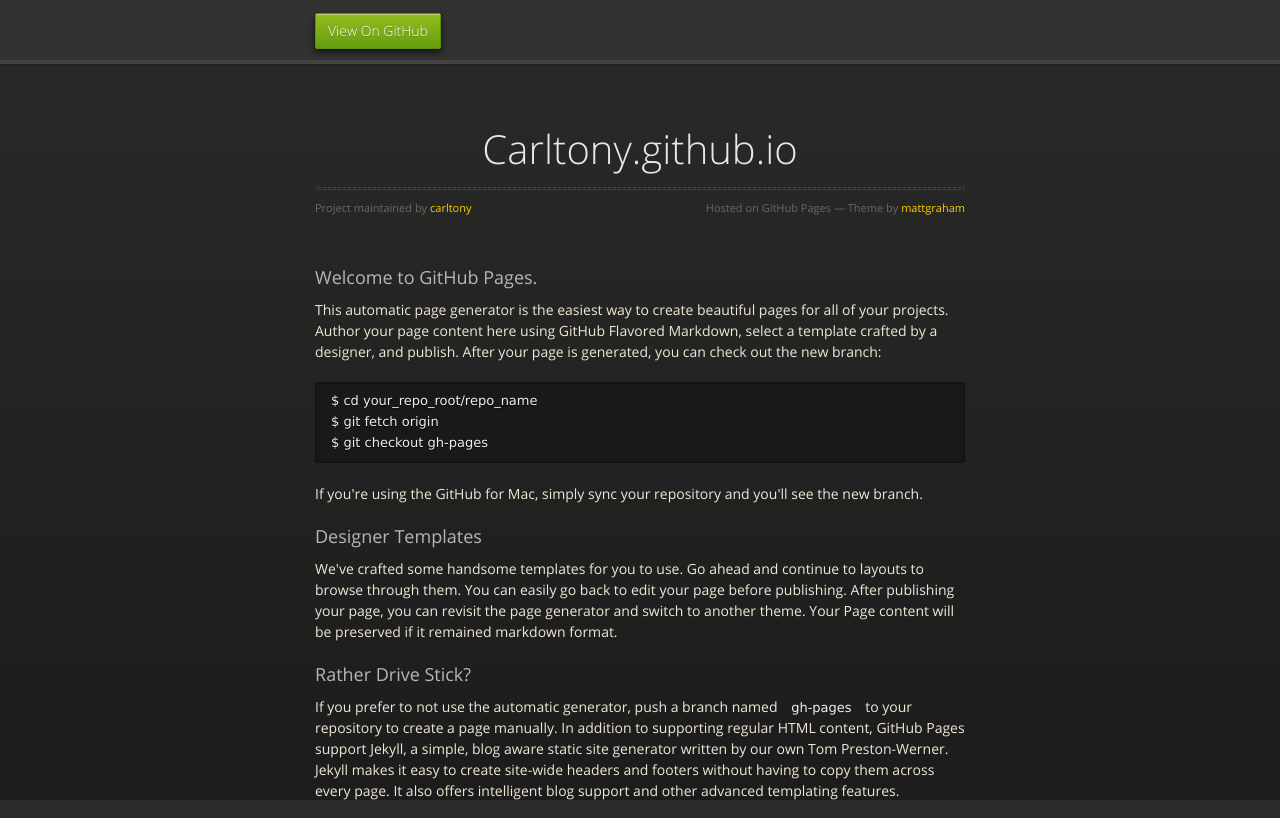
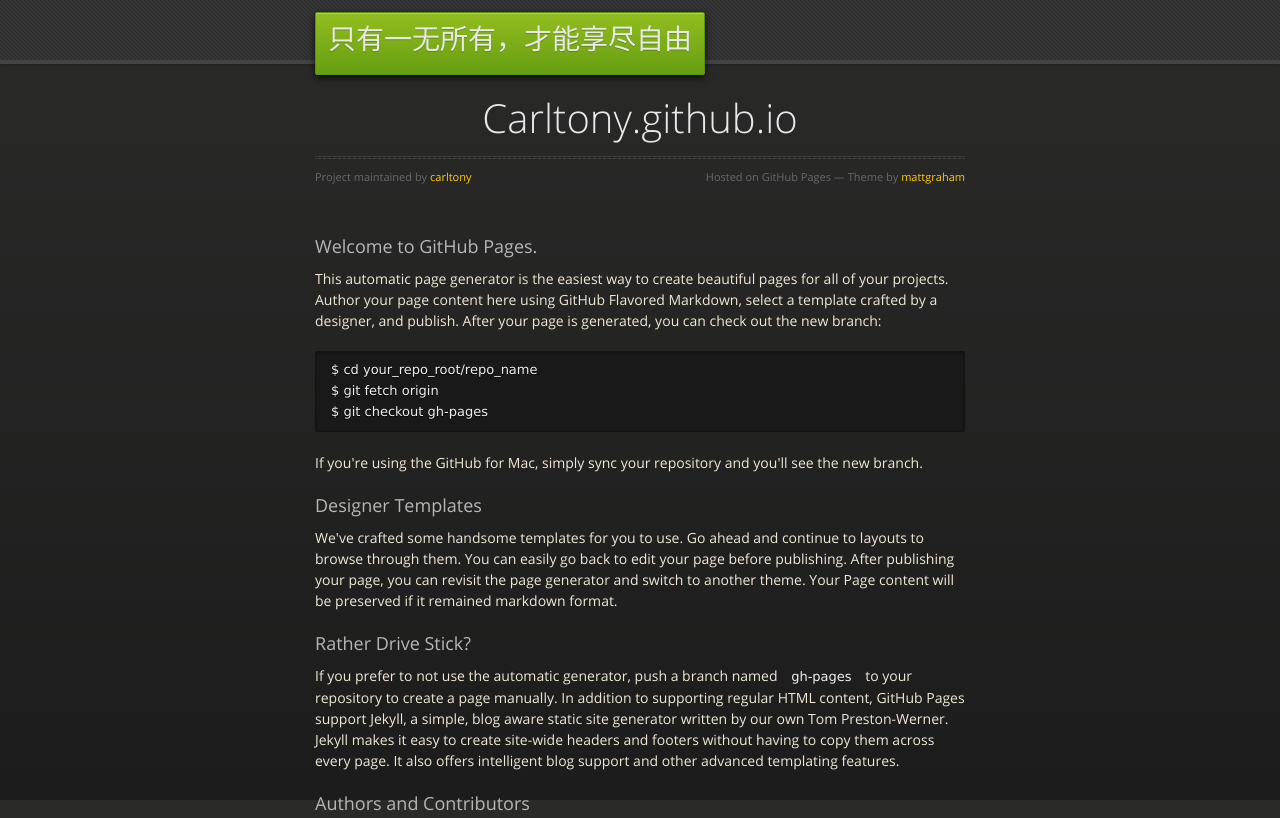
Before and after one commit to carltony/carltony.github.io, a plain HTML site: page index.html in a window 1280 px wide. Shown: the top 818 px of the page. Drawn offline with nearby package versions, Linux system fonts and the light colour scheme.

Commit message:
Update index.html

```diff
--- a/index.html
+++ b/index.html
@@ -19,10 +19,10 @@
 
   </head>
   <body>
-  <h1>只有一无所有，才能享尽自由</h1>
+
       <div id="header">
         <nav>
-          <li class="fork"><a href="https://github.com/carltony">View On GitHub</a></li>
+          <li class="fork"><a href="https://github.com/carltony"><h1>只有一无所有，才能享尽自由</h1></a></li>
         </nav>
       </div><!-- end header -->
 
```
